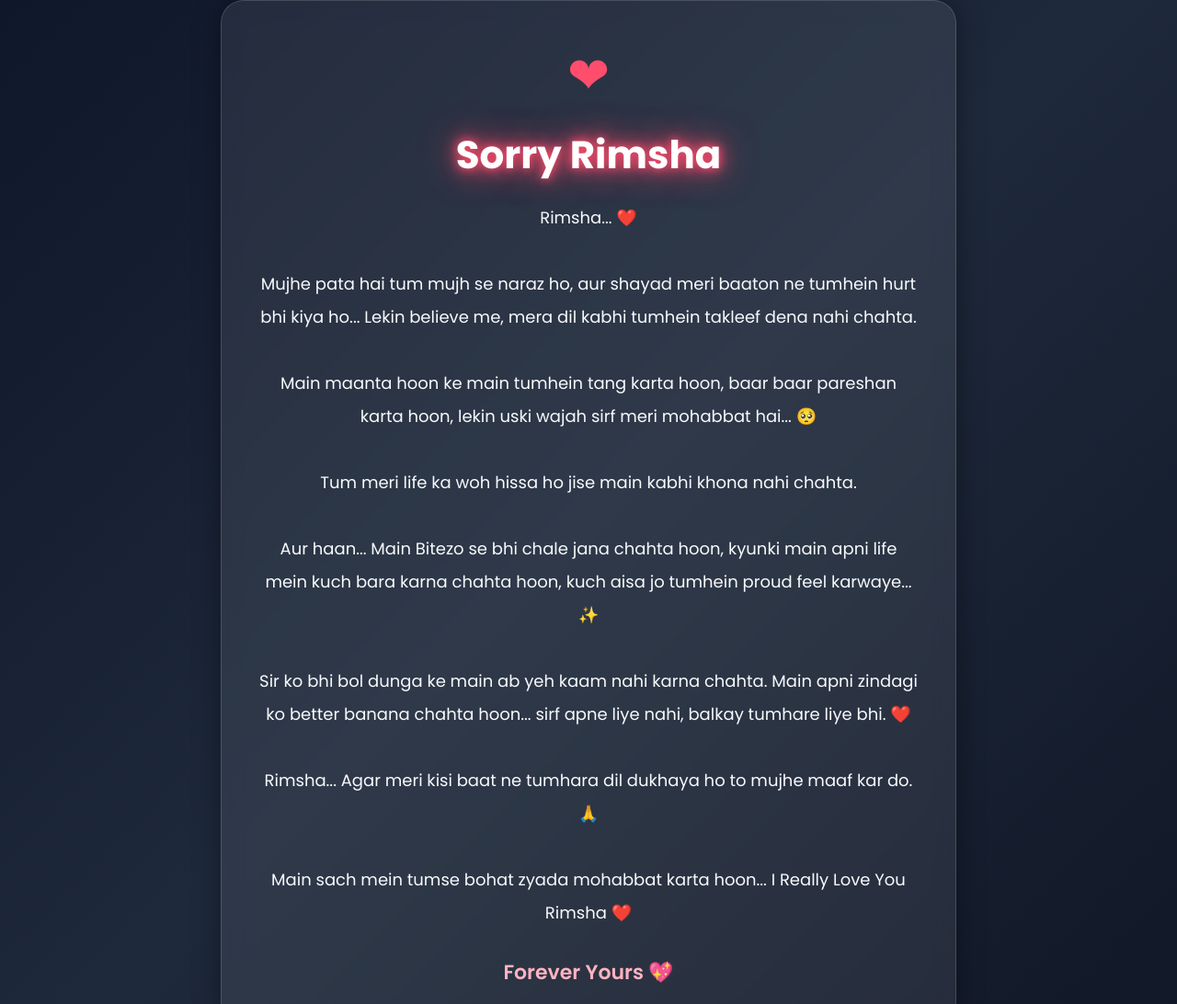
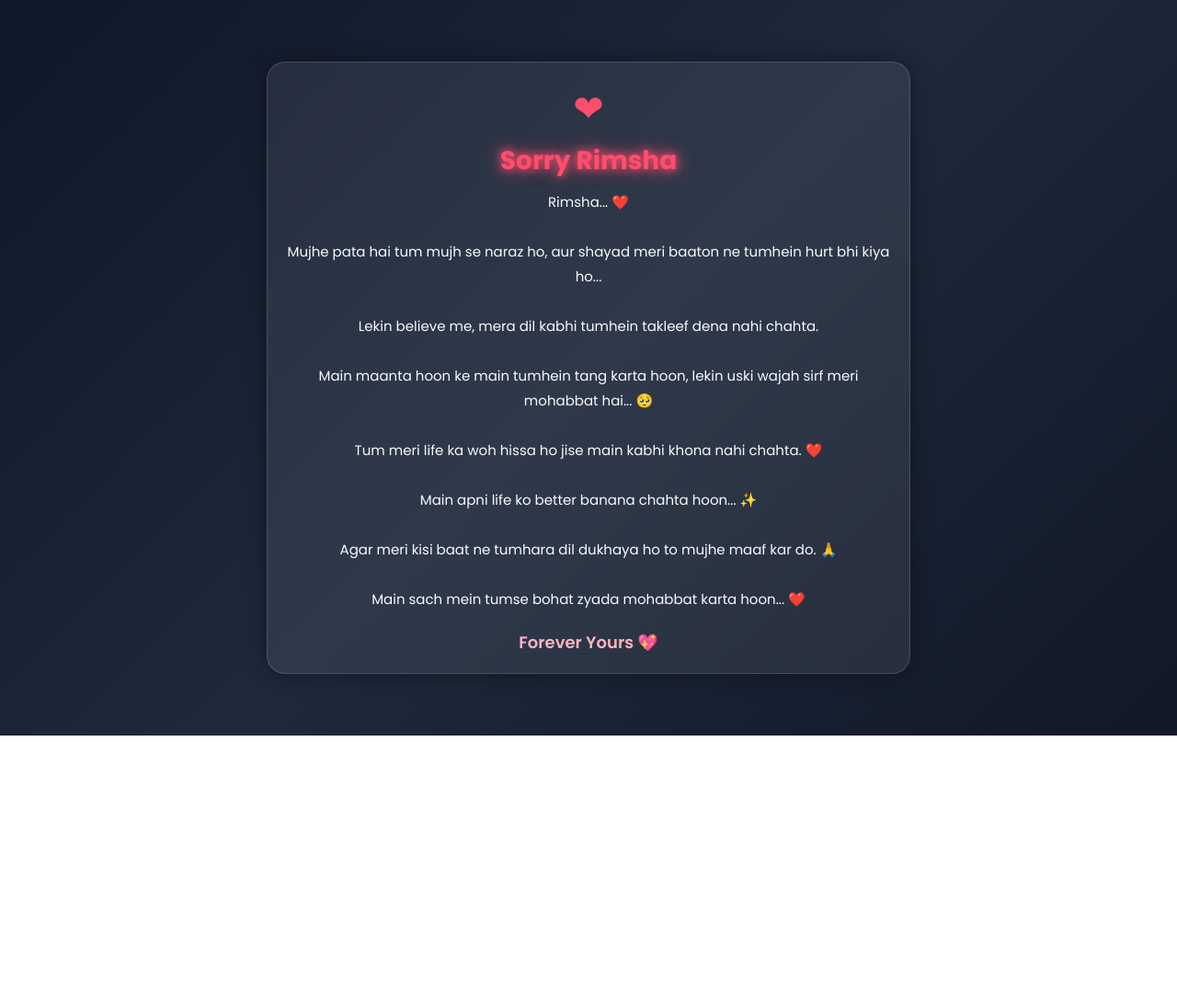
Before and after one commit to WebOfBeauty/sorry-rimsha, a plain HTML site: page index.html in a window 1280 px wide. Shown: the top 1092 px of the page at 92% size. After the commit the page ends 800 px from the top, so only its background shows below. Drawn offline with nearby package versions, Linux system fonts and the light colour scheme.

Commit message:
Update index.html
gggg

```diff
--- a/index.html
+++ b/index.html
@@ -14,53 +14,53 @@
   <style>
     body{
       margin:0;
-      padding:0;
+      padding:15px;
       font-family:'Poppins',sans-serif;
       background: linear-gradient(135deg,#0f172a,#1e293b,#111827);
       min-height:100vh;
       display:flex;
       justify-content:center;
       align-items:center;
-      overflow:hidden;
+      overflow-x:hidden;
     }
 
     .love-card{
-      width:90%;
-      max-width:800px;
+      width:100%;
+      max-width:700px;
       background: rgba(255,255,255,0.08);
       backdrop-filter: blur(12px);
       border:1px solid rgba(255,255,255,0.15);
-      border-radius:25px;
-      padding:40px;
+      border-radius:20px;
+      padding:20px;
       color:white;
       text-align:center;
-      box-shadow:0 0 30px rgba(0,0,0,0.4);
-      animation:fadeIn 2s ease;
-    }
-
-    .title{
-      font-size:42px;
-      font-weight:700;
-      color:#ff4d6d;
-      margin-bottom:25px;
-    }
-
-    .message{
-      font-size:18px;
-      line-height:2;
-      color:#f8fafc;
+      box-shadow:0 0 25px rgba(0,0,0,0.4);
+      animation:fadeIn 1.5s ease;
     }
 
     .heart{
       color:#ff4d6d;
-      font-size:55px;
+      font-size:40px;
       animation:beat 1s infinite;
-      margin-bottom:20px;
+      margin-bottom:10px;
+    }
+
+    .title{
+      font-size:28px;
+      font-weight:700;
+      color:#ff4d6d;
+      margin-bottom:15px;
+    }
+
+    .message{
+      font-size:15px;
+      line-height:1.8;
+      color:#f8fafc;
     }
 
     .footer{
-      margin-top:30px;
-      font-size:22px;
+      margin-top:20px;
+      font-size:18px;
       font-weight:600;
       color:#ffb3c1;
     }
@@ -72,24 +72,29 @@
     }
 
     @keyframes fadeIn{
-      from{
-        opacity:0;
-        transform:translateY(40px);
-      }
-      to{
-        opacity:1;
-        transform:translateY(0);
-      }
+      from{opacity:0; transform:translateY(30px);}
+      to{opacity:1; transform:translateY(0);}
     }
 
     .glow{
-      color:#fff;
-      text-shadow:0 0 10px #ff4d6d,
-                  0 0 20px #ff4d6d,
-                  0 0 40px #ff4d6d;
+      text-shadow:0 0 10px #ff4d6d, 0 0 20px #ff4d6d;
+    }
+
+    /* 📱 Extra small mobile fine tuning */
+    @media (max-width:480px){
+      .love-card{
+        padding:18px;
+      }
+      .title{
+        font-size:24px;
+      }
+      .message{
+        font-size:14px;
+      }
     }
   </style>
 </head>
+
 <body>
 
   <div class="love-card">
@@ -102,31 +107,20 @@
       Rimsha... ❤️ <br><br>
 
       Mujhe pata hai tum mujh se naraz ho,
-      aur shayad meri baaton ne tumhein hurt bhi kiya ho...
+      aur shayad meri baaton ne tumhein hurt bhi kiya ho... <br><br>
+
       Lekin believe me, mera dil kabhi tumhein takleef dena nahi chahta. <br><br>
 
       Main maanta hoon ke main tumhein tang karta hoon,
-      baar baar pareshan karta hoon,
       lekin uski wajah sirf meri mohabbat hai... 🥺 <br><br>
 
-      Tum meri life ka woh hissa ho
-      jise main kabhi khona nahi chahta. <br><br>
+      Tum meri life ka woh hissa ho jise main kabhi khona nahi chahta. ❤️ <br><br>
 
-      Aur haan...
-      Main Bitezo se bhi chale jana chahta hoon,
-      kyunki main apni life mein kuch bara karna chahta hoon,
-      kuch aisa jo tumhein proud feel karwaye... ✨ <br><br>
+      Main apni life ko better banana chahta hoon... ✨ <br><br>
 
-      Sir ko bhi bol dunga ke main ab yeh kaam nahi karna chahta.
-      Main apni zindagi ko better banana chahta hoon...
-      sirf apne liye nahi, balkay tumhare liye bhi. ❤️ <br><br>
+      Agar meri kisi baat ne tumhara dil dukhaya ho to mujhe maaf kar do. 🙏 <br><br>
 
-      Rimsha...
-      Agar meri kisi baat ne tumhara dil dukhaya ho
-      to mujhe maaf kar do. 🙏 <br><br>
-
-      Main sach mein tumse bohat zyada mohabbat karta hoon...
-      I Really Love You Rimsha ❤️
+      Main sach mein tumse bohat zyada mohabbat karta hoon... ❤️
     </p>
 
     <div class="footer">
```
